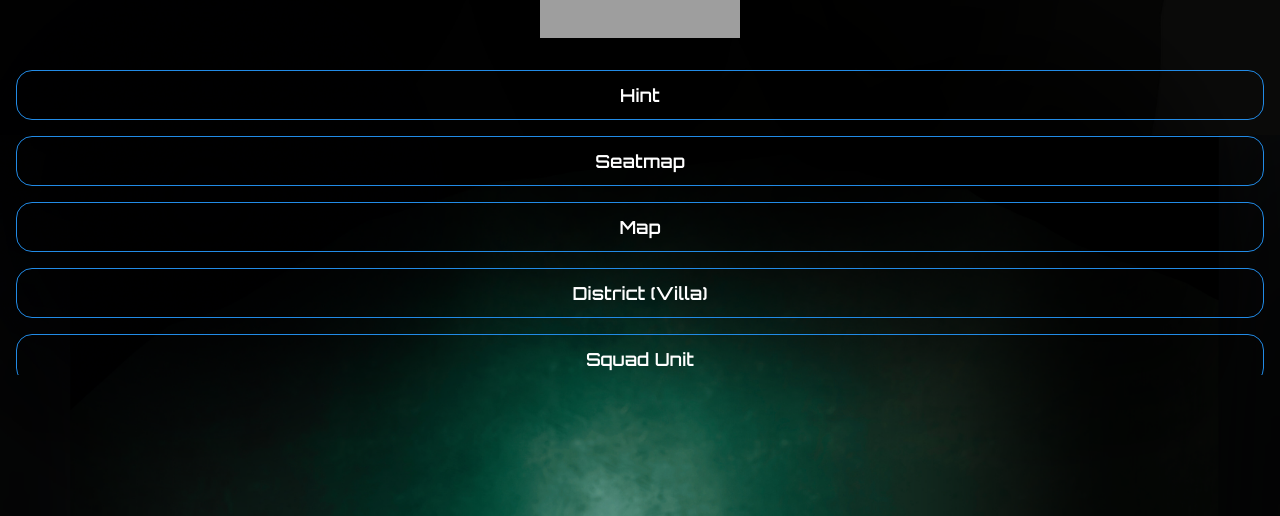
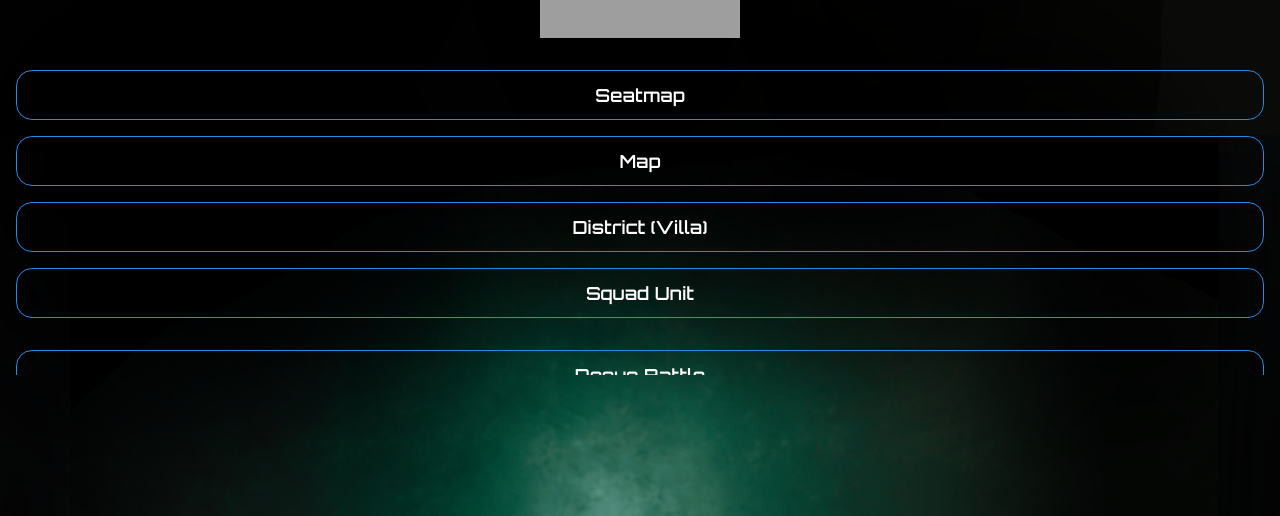
Before and after one commit to Rinkuu253/gathering, a React (Vite) app: page /group/1 in a window 1280 px wide. Shown: the part 265-781 px from the top of the page. Built offline with nearby package versions, Linux system fonts and the light colour scheme; grey boxes are pictures that could not be loaded.

Commit message:
fix hint time

```diff
--- a/src/page/group.jsx
+++ b/src/page/group.jsx
@@ -69,7 +69,7 @@ export default function MainPage() {
               mt={"xl"}
             >
               {/* muncul mulai 26 Sept jam 08:00 WIB */}
-              {isAvailable("2025-09-22T07:00:00+07:00") && (
+              {isAvailable("2025-09-26T08:00:00+07:00") && (
                 <Button
                   fullWidth
                   size="lg"
```
